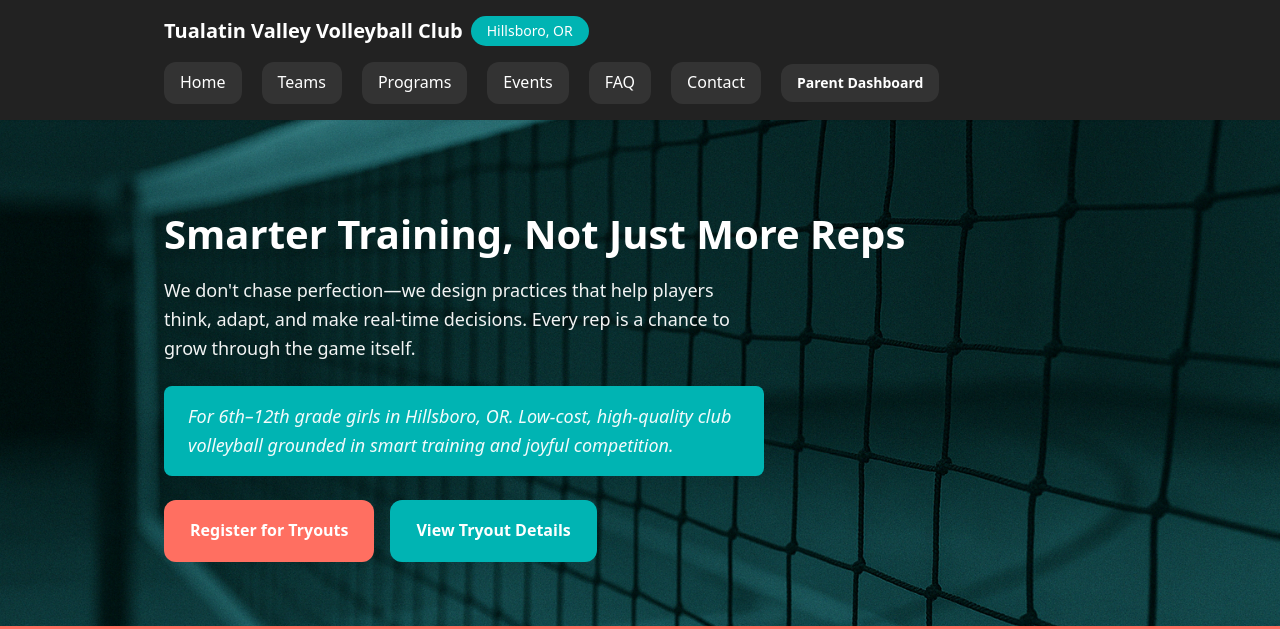
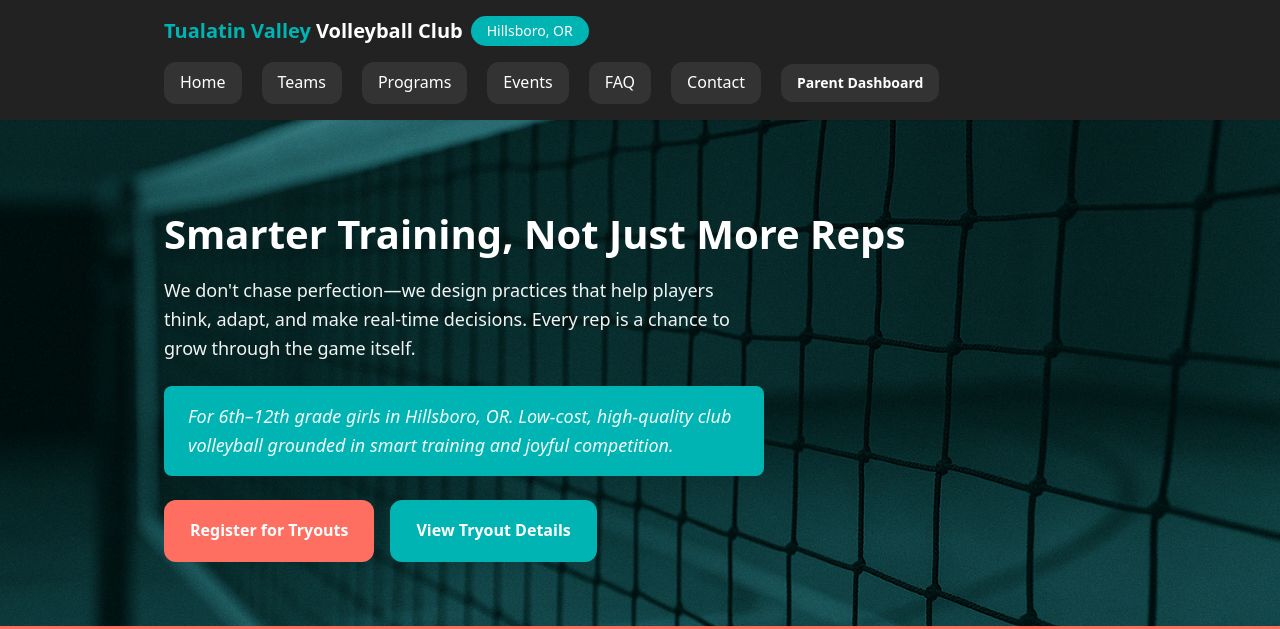
Before and after one commit to revenant-73/tvvc-website, a PHP site: page / in a window 1280 px wide. Shown: the top 629 px of the page. Run offline with PHP 8.4, Linux system fonts and the light colour scheme.

Commit message:
Add club accent styling and update club name display across multiple pages

```diff
--- a/assets/styles.css
+++ b/assets/styles.css
@@ -160,6 +160,10 @@ header .container {
   margin: 0;
   font-size: 1.25rem;
   font-weight: var(--font-weight-bold);
+}
+
+.club-accent {
+  color: var(--color-primary-teal);
 }
 
 .badge {
--- a/events.html
+++ b/events.html
@@ -89,7 +89,7 @@
     <div class="container">
       <div class="header-top">
         <div class="logo">
-          <h1>Tualatin Valley Volleyball Club</h1>
+          <h1><span class="club-accent">Tualatin Valley</span> Volleyball Club</h1>
           <span class="badge">Hillsboro, OR</span>
         </div>
         <button class="menu-toggle" id="menuToggle" aria-label="Toggle navigation menu" aria-expanded="false">
--- a/faq.html
+++ b/faq.html
@@ -92,7 +92,7 @@
     <div class="container">
       <div class="header-top">
         <div class="logo">
-          <h1>Tualatin Valley Volleyball Club</h1>
+          <h1><span class="club-accent">Tualatin Valley</span> Volleyball Club</h1>
           <span class="badge">Hillsboro, OR</span>
         </div>
         <button class="menu-toggle" id="menuToggle" aria-label="Toggle navigation menu" aria-expanded="false">
--- a/index.html
+++ b/index.html
@@ -26,7 +26,7 @@
     <div class="container">
       <div class="header-top">
         <div class="logo">
-          <h1>Tualatin Valley Volleyball Club</h1>
+          <h1><span class="club-accent">Tualatin Valley</span> Volleyball Club</h1>
           <span class="badge">Hillsboro, OR</span>
         </div>
         <button class="menu-toggle" id="menuToggle" aria-label="Toggle navigation menu" aria-expanded="false">
--- a/privacy-policy.html
+++ b/privacy-policy.html
@@ -77,7 +77,7 @@
     <div class="container">
       <div class="header-top">
         <div class="logo">
-          <h1>Tualatin Valley Volleyball Club</h1>
+          <h1><span class="club-accent">Tualatin Valley</span> Volleyball Club</h1>
           <span class="badge">Hillsboro, OR</span>
         </div>
         <button class="menu-toggle" id="menuToggle" aria-label="Toggle navigation menu" aria-expanded="false">
--- a/programs.html
+++ b/programs.html
@@ -91,7 +91,7 @@
     <div class="container">
       <div class="header-top">
         <div class="logo">
-          <h1>Tualatin Valley Volleyball Club</h1>
+          <h1><span class="club-accent">Tualatin Valley</span> Volleyball Club</h1>
           <span class="badge">Hillsboro, OR</span>
         </div>
         <button class="menu-toggle" id="menuToggle" aria-label="Toggle navigation menu" aria-expanded="false">
--- a/teams.html
+++ b/teams.html
@@ -592,7 +592,7 @@
     <div class="container">
       <div class="header-top">
         <div class="logo">
-          <h1>Tualatin Valley Volleyball Club</h1>
+          <h1><span class="club-accent">Tualatin Valley</span> Volleyball Club</h1>
           <span class="badge">Hillsboro, OR</span>
         </div>
         <button class="menu-toggle" id="menuToggle" aria-label="Toggle navigation menu" aria-expanded="false">
```
